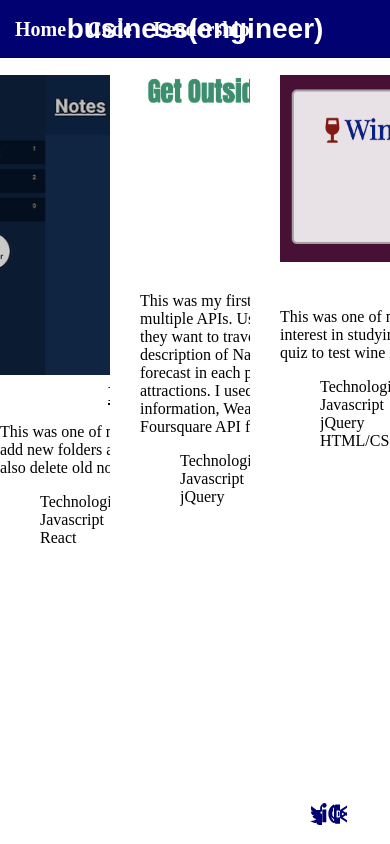
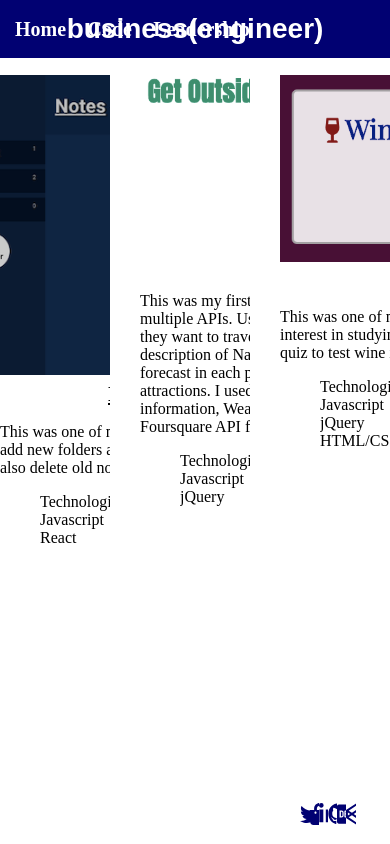
Before and after one commit to tgronski/react-portfolio, a React (Create React App) app: page /code in a window 390 px wide. Built offline with nearby package versions, Linux system fonts and the light colour scheme; a web font is replaced by a local one.

Commit message:
Updates footer for mobile

```diff
--- a/src/Footer/Footer.css
+++ b/src/Footer/Footer.css
@@ -25,10 +25,12 @@ a:hover{
 }
 .socialIcons{
     margin-top: 1% ;
-    width: 30%;
+    width: 45%;
     margin-left: auto;
     margin-right: auto;
     display: flex;
-    justify-content: space-around;
+    justify-content: space-between;
     padding:0;
+    overflow: hidden;
+
 }
```
